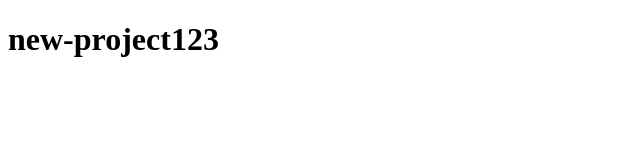
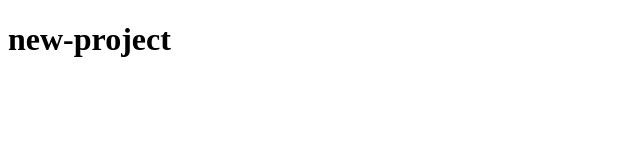
Before and after one commit to Volodymyr-khainatstyi/new-projekt, a plain HTML site: page index.html in a window 1280 px wide. Shown: the full height of the page, 0-640 px from the left. Drawn offline with Linux system fonts and the light colour scheme.

Commit message:
title wos changet

```diff
--- a/index.html
+++ b/index.html
@@ -8,7 +8,7 @@
 </head>
 <body>
  <h1>
-     new-project123
+     new-project
  </h1>
 </body>
 </html>
```
